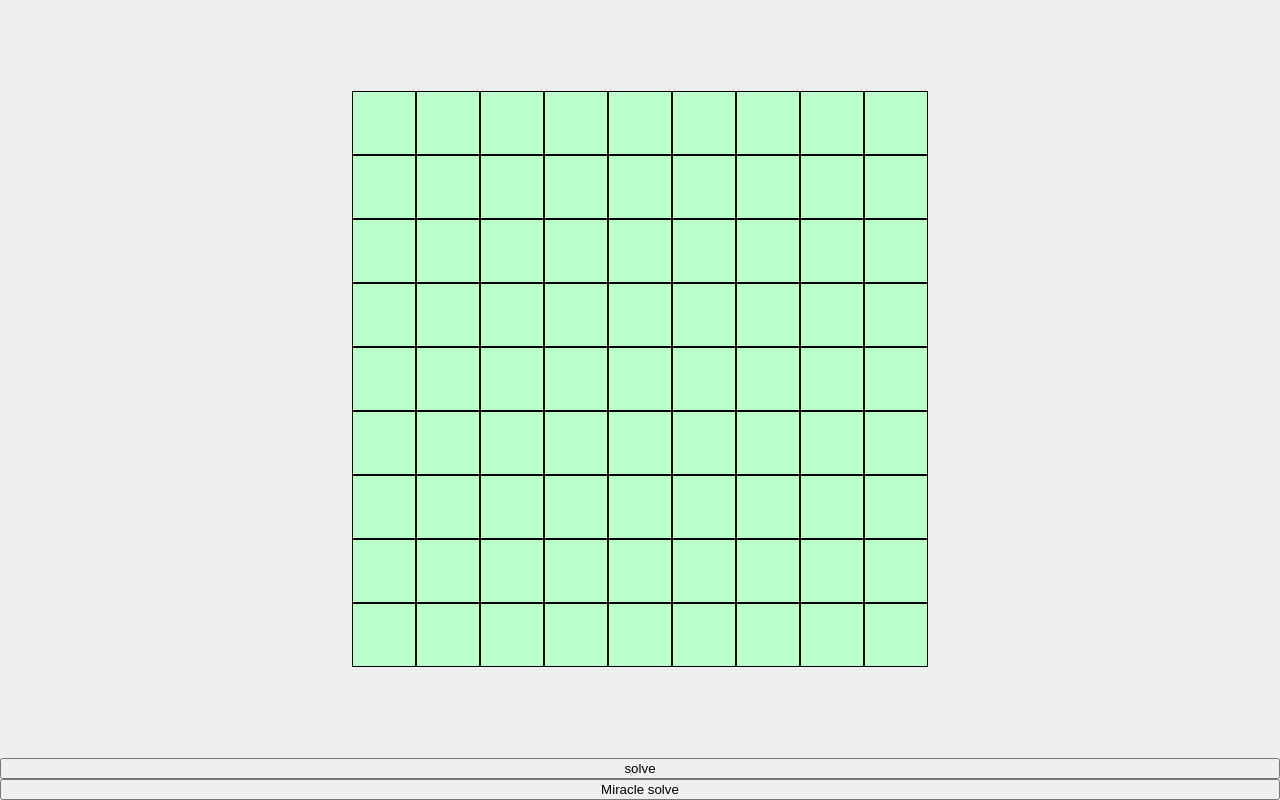
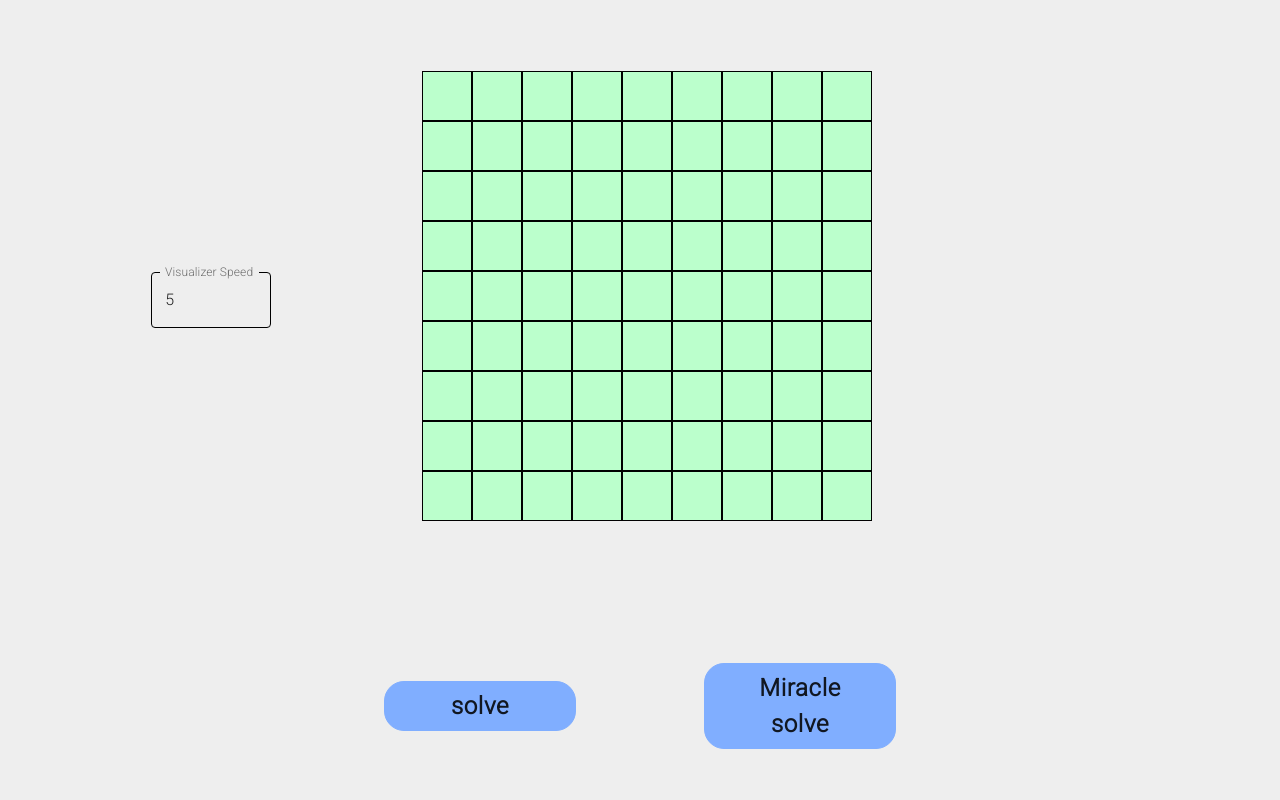
Before and after one commit to jyeh20/sudoku-csp, a React (Create React App) app: page / in a window 1280 px wide. Built offline with nearby package versions, Linux system fonts and the light colour scheme.

Commit message:
added nicer buttons and added documentation

```diff
--- a/public/index.html
+++ b/public/index.html
@@ -1,6 +1,9 @@
 <!DOCTYPE html>
 <html lang="en">
   <head>
+    <style>
+      @import url('https://fonts.googleapis.com/css2?family=Roboto:wght@300&display=swap');
+    </style>
     <meta charset="utf-8" />
     <link rel="icon" href="%PUBLIC_URL%/favicon.ico" />
     <meta name="viewport" content="width=device-width, initial-scale=1" />
--- a/src/Sudoku.jsx
+++ b/src/Sudoku.jsx
@@ -1,6 +1,8 @@
 import React, { useState, useEffect, useRef } from 'react'
 
-import { makeStyles } from '@material-ui/core/styles'
+import Visualizer from './Visualizer'
+
+import { makeStyles, withStyles } from '@material-ui/core/styles'
 
 import Button from '@material-ui/core/Button'
 import TextField from '@material-ui/core/TextField'
@@ -27,8 +29,10 @@ export default function Sudoku() {
   const [miracleSolving, setMiracleSolving] = useState(false)
   const [solving, setSolving] = useState(false)
   const [numberMap, setNumberMap] = useState(null)
+  const [speed, setSpeed] = useState(5)
   const [boardState, setBoardState] = useState(0)
   const [statesArray, setStatesArray] = useState([])
+  let stateArray = []
 
   /**
    * Node class for holding values in our sudoku structure
@@ -41,10 +45,16 @@ export default function Sudoku() {
     }
   }
 
+  /**
+   * Initialize our display on the *first* render
+   */
   useEffect(() => {
     initializeDisplay()
   }, [puzzle])
 
+  /**
+   * Side effects after first render
+   */
   useEffect(() => {
     if (solving) {
       if (boardState === statesArray.length) {
@@ -56,11 +66,15 @@ export default function Sudoku() {
       let value = statesArray[boardState][2]
       coordinates.current = [row, col]
       puzzle.current = (adjustNode(row, col, value))
-      sleep(5)
+      sleep(speed)
       setBoardState(boardState + 1)
     }
   }, [coordinates, boardState, solving])
 
+  /**
+   * Helper method to speed up/slow down the visualizer
+   * @param {int} milliseconds
+   */
   const sleep = (milliseconds) => {
     const date = Date.now()
     let currentDate = null
@@ -69,7 +83,18 @@ export default function Sudoku() {
     } while (currentDate - date < milliseconds)
   }
 
-  // Constraints when adding a value
+  // Constraints
+  // ===============================================================
+
+  // When adding a value
+
+  /**
+   * Checks if adding a value to a row will violate any constraints
+   * @param {int[][]} board
+   * @param {int} row
+   * @param {int} value
+   * @returns true if constraint is not violated, false otherwise
+   */
   const rowConstraint = (board, row, value) => {
     for (let col = 0; col < board[row].length; col++) {
       if (board[row][col] === 0) {
@@ -82,6 +107,13 @@ export default function Sudoku() {
     return true
   }
 
+  /**
+   * Checks if adding a value to a column will violate any constraints
+   * @param {int[][]} board
+   * @param {int} col
+   * @param {int} value
+   * @returns true if constraint is not violated, false otherwise
+   */
   const colConstraint = (board, col, value) => {
     for (let row = 0; row < board.length; row++) {
       if (board[row][col] === 0) {
@@ -94,6 +126,15 @@ export default function Sudoku() {
     return true
   }
 
+  /**
+   * Determines the 3x3 grid this row/col pair belongs to, then determines
+   * if adding the given value will violate any constraints
+   * @param {int[][]} board
+   * @param {int} row
+   * @param {int} col
+   * @param {int} value
+   * @returns true if constraint is not violated, false otherwise
+   */
   const boxConstraint = (board, row, col, value) => {
     let posRow = 0
     let posCol = 0
@@ -126,6 +167,14 @@ export default function Sudoku() {
     return true
   }
 
+  /**
+   * Helper method that calls all *regular* constraint methods
+   * @param {int[][]} board
+   * @param {int} row
+   * @param {int} col
+   * @param {int} value
+   * @returns true if constraints are not violated, false otherwise
+   */
   const checkConstraints = (board, row, col, value) => {
     const rc = rowConstraint(board, row, value)
     const cc = colConstraint(board, col, value)
@@ -138,7 +187,18 @@ export default function Sudoku() {
     return false
   }
 
-  // Miracle Sudoku constraints when adding a value
+
+  // Adding a value with Miracle Sudoku
+
+  /**
+   * Determines all "knights moves" away from the given row/col pair (an 'L' shape) and
+   * determines if the given value is valid
+   * @param {int[][]} board
+   * @param {int} row
+   * @param {int} col
+   * @param {int} value
+   * @returns true if the constraint is not violated, false otherwise
+   */
   const knightsMoveConstraint = (board, row, col, value) => {
     let positions = [1, 2]
     for (let i = 0; i < 8; i++) {
@@ -175,6 +235,15 @@ export default function Sudoku() {
     return true
   }
 
+  /**
+   * Determines all "kings moves" away from the given row/col pair (1 box in any direction) and
+   * determines if the given value is valid
+   * @param {int[][]} board
+   * @param {int} row
+   * @param {int} col
+   * @param {int} value
+   * @returns true if the constraint is not violated, false otherwise
+   */
   const kingsMoveConstraint = (board, row, col, value) => {
     for (let r = -1; r <= 1; r++) {
       for (let c = -1; c <= 1; c++) {
@@ -195,6 +264,14 @@ export default function Sudoku() {
     return true
   }
 
+  /**
+   * Helper method that calls all regualar *and* miracle constraint methods
+   * @param {int[][]} board
+   * @param {int} row
+   * @param {int} col
+   * @param {int} value
+   * @returns true if constraints are not violated, false otherwise
+   */
   const checkMiracleConstraints = (board, row, col, value) => {
     let cc = checkConstraints(board, row, col, value)
     let knights = knightsMoveConstraint(board, row, col, value)
@@ -207,165 +284,12 @@ export default function Sudoku() {
     return false
   }
 
-  // Constraints for the visualizer
-  const rowVisualizerConstraint = (board, row) => {
-    let visited = new Set()
-    for (let col = 0; col < board[row].length; col++) {
-      let value = board[row][col]
-      if (value === 0) {
-        continue
-      }
-      if (visited.has(value)) {
-        return false
-      }
-      visited.add(value)
-    }
-    return true
-  }
-
-  const colVisualizerConstraint = (board, col) => {
-    let visited = new Set()
-    for (let row = 0; row < board.length; row++) {
-      let value = board[row][col]
-      if (value === 0) {
-        continue
-      }
-      if (visited.has(value)) {
-        return false
-      }
-      visited.add(value)
-    }
-    return true
-  }
-
-  const boxVisualizerConstraint = (board, row, col) => {
-    let visited = new Set()
-    let posRow = 0
-    let posCol = 0
-    if (row <= 2) {
-      posRow = 1
-    } else if (row >= 6) {
-      posRow = 7
-    } else {
-      posRow = 4
-    }
-
-    if (col <= 2) {
-      posCol = 1
-    } else if (col >= 6) {
-      posCol = 7
-    } else {
-      posCol = 4
-    }
-
-    for (let r = -1; r <= 1; r++) {
-      for (let c = -1; c <= 1; c++) {
-        let value = board[posRow + r][posCol + c]
-        if (value === 0) {
-          continue
-        }
-        if (visited.has(value)) {
-          return false
-        }
-        visited.add(value)
-      }
-    }
-    return true
-  }
-
-  const checkVisualizerConstraints = (board, row, col) => {
-    const rc = rowVisualizerConstraint(board, row)
-    const cc = colVisualizerConstraint(board, col)
-    const bc = boxVisualizerConstraint(board, row, col)
-    // No errors
-    if (rc && cc && bc) {
-          return true
-    }
-    // At least one error
-    return false
-  }
-
-  // Miracle constraints for visualizer
-  const knightsMoveVisualizerConstraint = (board, row, col) => {
-    let value = board[row][col]
-    let positions = [1, 2] // positions array for checking
-
-    for (let i = 0; i < 8; i++) {
-      if (i === 4) { // swap rows/cols at 4th iteration
-        positions = [2,1]
-      }
-      if ((row + positions[0] < 0) || (col + positions[1] < 0)
-          || (row + positions[0] > 8) || (col + positions[1]) > 8) {
-        if (i % 2 === 0) {
-          positions = [positions[0], (-1 * positions[1])]
-        } else {
-          positions = [(-1 * positions[0]), positions[1]]
-        }
-        continue
-      }
-      let positionValue = board[row+positions[0]][col+positions[1]]
-      if (positionValue === 0) {
-        if (i % 2 === 0) {
-          positions = [positions[0], (-1 * positions[1])]
-        } else {
-          positions = [(-1 * positions[0]), positions[1]]
-        }
-        continue
-      }
-      if (positionValue === value) {
-        // error
-        console.log(row, col, "knight")
-        return false
-      }
-      if (i % 2 === 0) {
-        positions[1] *= -1
-      } else {
-        positions[0] *= -1
-      }
-    }
-
-    // no errors
-    return true
-  }
-
-  const kingsMoveVisualizerConstraint = (board, row, col) => {
-    let value = board[row][col]
-    for (let r = -1; r <= 1; r++) {
-      for (let c = -1; c <= 1; c++) {
-        if ((row + r) < 0 || (col + c) < 0
-            || (row + r) > 8 || (col + c) > 8) {
-          continue
-        }
-        if (r == 0 && c == 0) {
-          continue
-        }
-        let position = board[row+r][col+c]
-        if (position === 0) {
-          continue
-        }
-        if (position === value) {
-          // error
-          return false
-        }
-      }
-    }
-
-    // no errors
-    return true
-  }
-
-  const checkMiracleVisualizerConstraints = (board, row, col) => {
-    let cc = checkVisualizerConstraints(board, row, col)
-    let knights = knightsMoveVisualizerConstraint(board, row, col)
-    let kings = kingsMoveVisualizerConstraint(board, row, col)
-
-    if (cc && knights && kings) {
-      return true
-    }
-
-    return false
-  }
-
+  /**
+   * Finds the next empty spot given a valid sudoku board
+   * @param {int[][]} board
+   * @returns a row/col pair indicating the next empty spot in this sudoku puzzle
+   *          or [-1, -1] if there are no empty spots
+   */
   const getNextEmptySpot = (board) => {
     for (let row = 0; row < board.length; row++) {
       for (let col = 0; col < board[row].length; col++) {
@@ -378,11 +302,13 @@ export default function Sudoku() {
     return [-1, -1]
   }
 
-  let stateArray = []
-
-  function getSolution (board) {
+  /**
+   * Uses backtracking to attempt to find a solution to a given sudoku puzzle
+   * using regular constraints
+   */
+  const getSolution = () => {
     setLoading(true)
-    let coords = getNextEmptySpot(board)
+    let coords = getNextEmptySpot(originalBoard.current)
     let row = coords[0]
     let col = coords[1]
 
@@ -396,22 +322,26 @@ export default function Sudoku() {
 
     // Try every value that fits constraints
     for (let value = 1; value <= 9; value++) {
-      if (checkConstraints(board, row, col, value)) {
-        board[row][col] = value
+      if (checkConstraints(originalBoard.current, row, col, value)) {
+        originalBoard.current[row][col] = value
         stateArray[stateArray.length] = [row, col, value]
-        getSolution(board)
+        getSolution()
       }
     }
 
     // Unsolvable
-    if (getNextEmptySpot(board)[0] !== -1) {
-      board[row][col] = 0
+    if (getNextEmptySpot(originalBoard.current)[0] !== -1) {
+      originalBoard.current[row][col] = 0
     }
     setLoading(false)
     return
   }
 
-  function getMiracleSolution () {
+  /**
+   * Uses backtracking to attempt to find a solution to a given sudoku puzzle
+   * using miracle constraints
+   */
+  const getMiracleSolution = () => {
     setLoading(true)
     let coords = getNextEmptySpot(originalBoard.current)
     let row = coords[0]
@@ -443,15 +373,10 @@ export default function Sudoku() {
     return
   }
 
-  function solve () {
-    getSolution(originalBoard.current)
-  }
-
-  function miracleSolve () {
-    setMiracleSolving(true)
-    getMiracleSolution()
-  }
-
+  /**
+   * Sets nodes ref to the contents of originalBoard, and updates the display of
+   * the sudoku puzzle
+   */
   const initializeDisplay = () => {
     let nums = []
     for (let row = 0; row < originalBoard.current.length; row++) {
@@ -462,19 +387,28 @@ export default function Sudoku() {
 
     nodes.current = nums
     displayNodes(nums)
-
-    return nums
   }
 
+  /**
+   * Sets numberMap to a map of Visualizer components to be displayed
+   * @param {NumberTuple[]} nums
+   */
   const displayNodes = (nums) => {
     const numMap = nums.map((num) =>
-      <SmallBox solving={solving} constraints={(miracleSolving) ? checkMiracleVisualizerConstraints : checkVisualizerConstraints} puzzle={puzzle.current}
-      coords={coordinates.current} value={num.value} row={num.row} col={num.col} handleClick={handleClick}/>
+      <Visualizer solving={solving} miracle={miracleSolving} puzzle={puzzle.current}
+      coords={coordinates.current} value={num.value} row={num.row} col={num.col} handleClick={handleManualUpdate}/>
     )
 
     setNumberMap(numMap)
   }
 
+  /**
+   * Given a row, column, and value, adjusts the display accordingly
+   * @param {int} row
+   * @param {int} col
+   * @param {int} value
+   * @returns the current state of the puzzle
+   */
   const adjustNode = (row, col, value) => {
     const index = (row * 9) + col
     nodes.current[index].value = value
@@ -484,7 +418,15 @@ export default function Sudoku() {
     return puzzle.current
   }
 
-  const handleClick = (row, col) => {
+  // Event Handlers
+  // ====================================================================
+
+  /**
+   * Updates a "box" in the puzzle when clicked on by a user and increments it by 1
+   * @param {int} row
+   * @param {int} col
+   */
+  const handleManualUpdate = (row, col) => {
     let val = originalBoard.current[row][col]
     if (val === 9) {
       val = 0
@@ -496,52 +438,105 @@ export default function Sudoku() {
     puzzle.current = originalBoard
   }
 
+  /**
+   * Sets the puzzle state to solving, and solves a puzzle following regular constraints
+   */
+  const solve = () => {
+    getSolution(originalBoard.current)
+  }
+
+  /**
+   * Sets the puzzle state to solving, and solves a puzzle following miracle constraints
+   */
+  const miracleSolve = () => {
+    setMiracleSolving(true)
+    getMiracleSolution()
+  }
+
+  /**
+   * Updates the speed state to a millisecond value inputted by a user
+   * @param {event} e
+   */
+  const handleSpeedChange = (e) => {
+    setSpeed(e.target.value)
+  }
+
   return (
     <div className={classes.wrapper}>
-      <div className={classes.box}>
-        <>{numberMap}</>
+      <div className={classes.middleDiv}>
+        <Speed disabled={solving} variant="outlined" label="Visualizer Speed" onChange={handleSpeedChange} defaultValue={speed} type="number" />
+        <div className={classes.box}>
+          <>{numberMap}</>
+        </div>
       </div>
-      <button disabled={solving || loading} onClick={solve}>solve</button>
-      <button disabled={solving || loading} onClick={miracleSolve}>Miracle solve</button>
+      <div className={classes.buttons}>
+        <SolveButton className={classes.solve} disabled={solving || loading} onClick={solve}>solve</SolveButton>
+        <SolveButton className={classes.miracleSolve} disabled={solving || loading} onClick={miracleSolve}>Miracle solve</SolveButton>
+      </div>
     </div>
   )
 }
 
-const SmallBox = ({solving, constraints, puzzle, coords, value, row, col, handleClick}) => {
-  const classes = useStyles()
-  const red = '#FFAAAA'
-  const white = '#FFFFFF'
-  const blue = '#AADDFF'
-  const green = '#BBFFCC'
-  let val = value
-  if (val === 0) {
-    val = ""
-  }
-  function getColor() {
-    if (coords[0] !== -1) {
-      if (!constraints(puzzle, row, col)) {
-        return red
-      }
-    }
-    if (row === coords[0] && col === coords[1]) {
-      return blue
-    }
-    if (coords[0] !== -1 && solving) {
-      if (!constraints(puzzle, row, col)) {
-        return red
-      }
-    }
-    if (value === 0) {
-      return green
-    }
-    return white
-  }
-  return(
-    <div className={classes.smallBox} style={{background: `${getColor()}`}} onClick={() => {handleClick(row, col)}}>
-      {val}
-    </div>
-  )
-}
+
+const SolveButton = withStyles({
+  root: {
+    boxShadow: "none",
+    textTransform: "none",
+    margin: 'auto',
+    width: '15vw',
+    fontSize: 24,
+    padding: "6px 25px",
+    border: "1px solid",
+    lineHeight: 1.5,
+    borderRadius: 20,
+    backgroundColor: '#80aeff',
+    borderColor: '#80aeff',
+    fontFamily: "Roboto",
+    fontWeight: 600,
+    "&:hover": {
+      backgroundColor: '#709eee',
+      borderColor: '#709eee',
+      boxShadow: "none",
+    },
+    "&:active": {
+      boxShadow: "none",
+      backgroundColor: '#80aeff',
+      borderColor: '#80aeff',
+    },
+    "&:focus": {
+      boxShadow: "0 0 0 0.2rem rgba(0,123,255,.5)",
+    },
+  },
+})(Button)
+
+const Speed = withStyles({
+  root: {
+    width: '120px',
+    height: '48px',
+    margin: 'auto',
+    gridColumnStart: 1,
+    gridColumnEnd: 2,
+    fontFamily: "Roboto",
+    "& label.Mui-focused": {
+      color: '#80aeff',
+    },
+    "& .MuiInput-underline:after": {
+      borderBottomColor: '#80aeff',
+    },
+    "& .MuiOutlinedInput-root": {
+      "& fieldset": {
+        borderColor: '#000000',
+      },
+      "&:hover fieldset": {
+        borderColor: '#80aeff',
+      },
+      "&.Mui-focused fieldset": {
+        borderColor: '#80aeff',
+        border: "3px solid",
+      },
+    },
+  },
+})(TextField)
 
 const useStyles = makeStyles(() => ({
   wrapper: {
@@ -552,26 +547,42 @@ const useStyles = makeStyles(() => ({
     flexDirection: 'column',
   },
 
+  middleDiv: {
+    margin: 'auto',
+    height: '450px',
+    width: '100vw',
+    display: 'grid',
+    gridTemplateColumns: '33vw 33vw 33vw'
+  },
+
   box: {
     margin: 'auto',
     marginTop: 'auto',
     marginBottom: 'auto',
+    gridColumnStart: 2,
+    gridColumnEnd: 3,
     background: '#EEEEEE',
-    width: '576px',
-    height: '576px',
+    width: '450px',
+    height: '450px',
     display: 'flex',
     flexWrap: 'wrap'
   },
 
-  smallBox: {
-    display: 'flex',
-    justifyContent: 'center',
-    alignItems: 'center',
-    width: '62px',
-    height: '62px',
-    border: '1px solid black',
-    '&:hover': {
-      background: '#00DDFF'
-    }
+  buttons: {
+    display: 'grid',
+    marginBottom: '4%',
+    gridTemplateColumns: 'auto auto',
+    width: '50%',
+    margin: 'auto',
+  },
+
+  solve: {
+    gridColumnStart: 1,
+    gridColumnEnd: 2,
+  },
+
+  miracleSolve: {
+    gridColumnStart: 2,
+    gridColumnEnd: 3
   }
 }))
--- /dev/null
+++ b/src/Visualizer.jsx
@@ -0,0 +1,225 @@
+import React from 'react'
+
+import { makeStyles } from '@material-ui/core/styles'
+
+const Visualizer = ({solving, miracle, puzzle, coords, value, row, col, handleClick}) => {
+  const classes = useStyles()
+  const red = '#FFAAAA'
+  const white = '#FFFFFF'
+  const blue = '#AADDFF'
+  const green = '#BBFFCC'
+  let val = value
+  if (val === 0) {
+    val = ""
+  }
+
+    // Constraints for the visualizer
+    const rowVisualizerConstraint = () => {
+      let visited = new Set()
+      for (let colToCheck = 0; colToCheck < puzzle[row].length; colToCheck++) {
+        let valueToCheck = puzzle[row][colToCheck]
+        if (valueToCheck === 0) {
+          continue
+        }
+        if (visited.has(valueToCheck)) {
+          return false
+        }
+        visited.add(valueToCheck)
+      }
+      return true
+    }
+
+    const colVisualizerConstraint = () => {
+      let visited = new Set()
+      for (let rowToCheck = 0; rowToCheck < puzzle.length; rowToCheck++) {
+        let valueToCheck = puzzle[rowToCheck][col]
+        if (valueToCheck === 0) {
+          continue
+        }
+        if (visited.has(valueToCheck)) {
+          return false
+        }
+        visited.add(valueToCheck)
+      }
+      return true
+    }
+
+    const boxVisualizerConstraint = () => {
+      let visited = new Set()
+      let rowToCheck = 0
+      let colToCheck = 0
+      if (row <= 2) {
+        rowToCheck = 1
+      } else if (row >= 6) {
+        rowToCheck = 7
+      } else {
+        rowToCheck = 4
+      }
+
+      if (col <= 2) {
+        colToCheck = 1
+      } else if (col >= 6) {
+        colToCheck = 7
+      } else {
+        colToCheck = 4
+      }
+
+      for (let r = -1; r <= 1; r++) {
+        for (let c = -1; c <= 1; c++) {
+          let valueToCheck = puzzle[rowToCheck + r][colToCheck + c]
+          if (valueToCheck === 0) {
+            continue
+          }
+          if (visited.has(valueToCheck)) {
+            return false
+          }
+          visited.add(valueToCheck)
+        }
+      }
+      return true
+    }
+
+    const checkVisualizerConstraints = () => {
+      const rc = rowVisualizerConstraint()
+      const cc = colVisualizerConstraint()
+      const bc = boxVisualizerConstraint()
+      // No errors
+      if (rc && cc && bc) {
+            return true
+      }
+      // At least one error
+      return false
+    }
+
+    // Miracle constraints for visualizer
+    const knightsMoveVisualizerConstraint = () => {
+      let positions = [1, 2] // positions array for checking
+
+      for (let i = 0; i < 8; i++) {
+        if (i === 4) { // swap rows/cols at 4th iteration
+          positions = [2,1]
+        }
+        if ((row + positions[0] < 0) || (col + positions[1] < 0)
+            || (row + positions[0] > 8) || (col + positions[1]) > 8) {
+          if (i % 2 === 0) {
+            positions = [positions[0], (-1 * positions[1])]
+          } else {
+            positions = [(-1 * positions[0]), positions[1]]
+          }
+          continue
+        }
+        let positionValue = puzzle[row+positions[0]][col+positions[1]]
+        if (positionValue === 0) {
+          if (i % 2 === 0) {
+            positions = [positions[0], (-1 * positions[1])]
+          } else {
+            positions = [(-1 * positions[0]), positions[1]]
+          }
+          continue
+        }
+        if (positionValue === value) {
+          // error
+          return false
+        }
+        if (i % 2 === 0) {
+          positions[1] *= -1
+        } else {
+          positions[0] *= -1
+        }
+      }
+
+      // no errors
+      return true
+    }
+
+    const kingsMoveVisualizerConstraint = () => {
+      for (let r = -1; r <= 1; r++) {
+        for (let c = -1; c <= 1; c++) {
+          if ((row + r) < 0 || (col + c) < 0
+              || (row + r) > 8 || (col + c) > 8) {
+            continue
+          }
+          if (r === 0 && c === 0) {
+            continue
+          }
+          let position = puzzle[row+r][col+c]
+          if (position === 0) {
+            continue
+          }
+          if (position === value) {
+            // error
+            return false
+          }
+        }
+      }
+
+      // no errors
+      return true
+    }
+
+    const checkMiracleVisualizerConstraints = () => {
+      let cc = checkVisualizerConstraints()
+      let knights = knightsMoveVisualizerConstraint()
+      let kings = kingsMoveVisualizerConstraint()
+
+      if (cc && knights && kings) {
+        return true
+      }
+
+      return false
+    }
+
+  function getColor() {
+    console.log(miracle)
+    if (coords[0] !== -1) {
+      if (miracle) {
+        if (!checkMiracleVisualizerConstraints()) {
+          return red
+        }
+      } else {
+        if (!checkVisualizerConstraints()) {
+          return red
+        }
+      }
+    }
+    if (row === coords[0] && col === coords[1]) {
+      return blue
+    }
+    if (coords[0] !== -1 && solving) {
+      if (miracle) {
+        if (!checkMiracleVisualizerConstraints()) {
+          return red
+        }
+      } else {
+        if (!checkVisualizerConstraints()) {
+          return red
+        }
+      }
+    }
+    if (value === 0) {
+      return green
+    }
+    return white
+  }
+  return(
+    <div className={classes.smallBox} style={{background: `${getColor()}`}} onClick={() => {handleClick(row, col)}}>
+      {val}
+    </div>
+  )
+}
+
+const useStyles = makeStyles(() => ({
+  smallBox: {
+    display: 'flex',
+    justifyContent: 'center',
+    alignItems: 'center',
+    width: '48px',
+    height: '48px',
+    border: '1px solid black',
+    '&:hover': {
+      background: '#00DDFF'
+    }
+  }
+}))
+
+export default Visualizer
```
